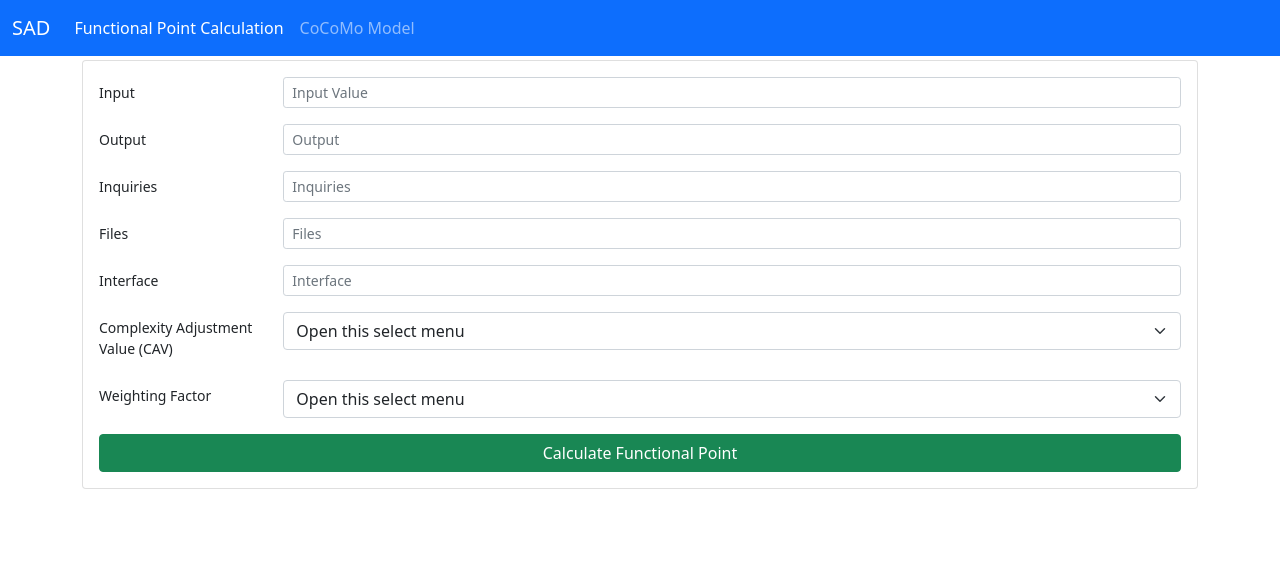
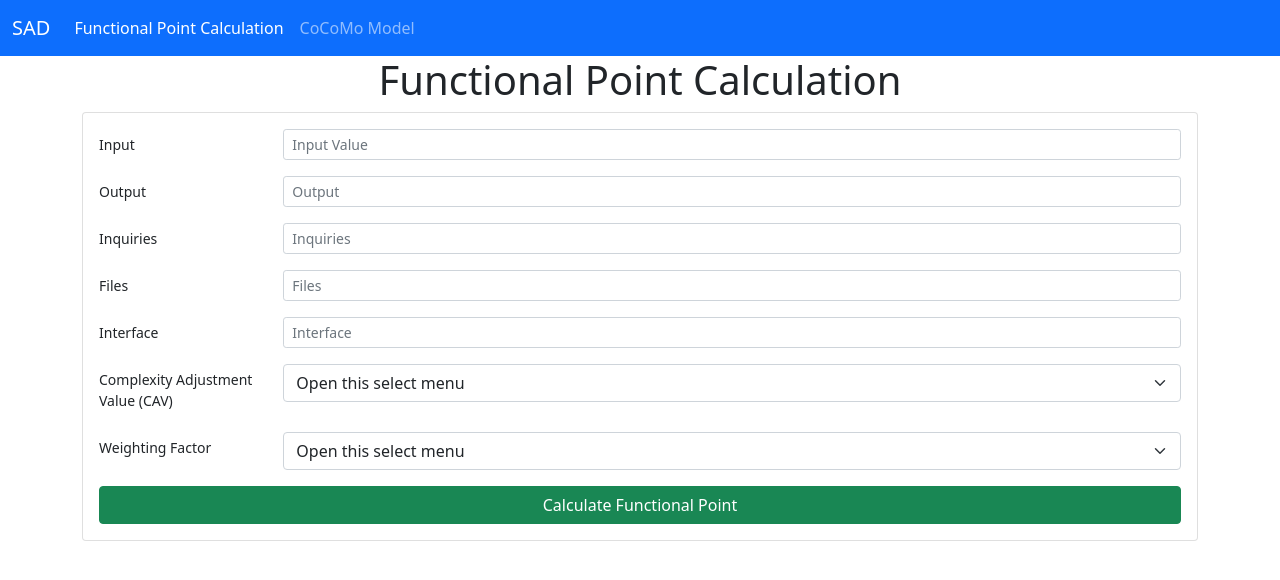
Before and after one commit to reduan-masud/functionalpoint.github.io, a plain HTML site: page index.html in a window 1280 px wide. Drawn offline with nearby package versions, Linux system fonts and the light colour scheme.

Commit message:
Heading added

```diff
--- a/index.html
+++ b/index.html
@@ -33,7 +33,9 @@
           </div>
         </nav>
     <div class="container">
+        <center><h1>Functional Point Calculation</h1></center>
     <div class="card mt-1">
+
         <div class="card-body">
             <div class="row mb-3">
               <label for="input" class="col-sm-2 col-form-label col-form-label-sm">Input</label>
```
